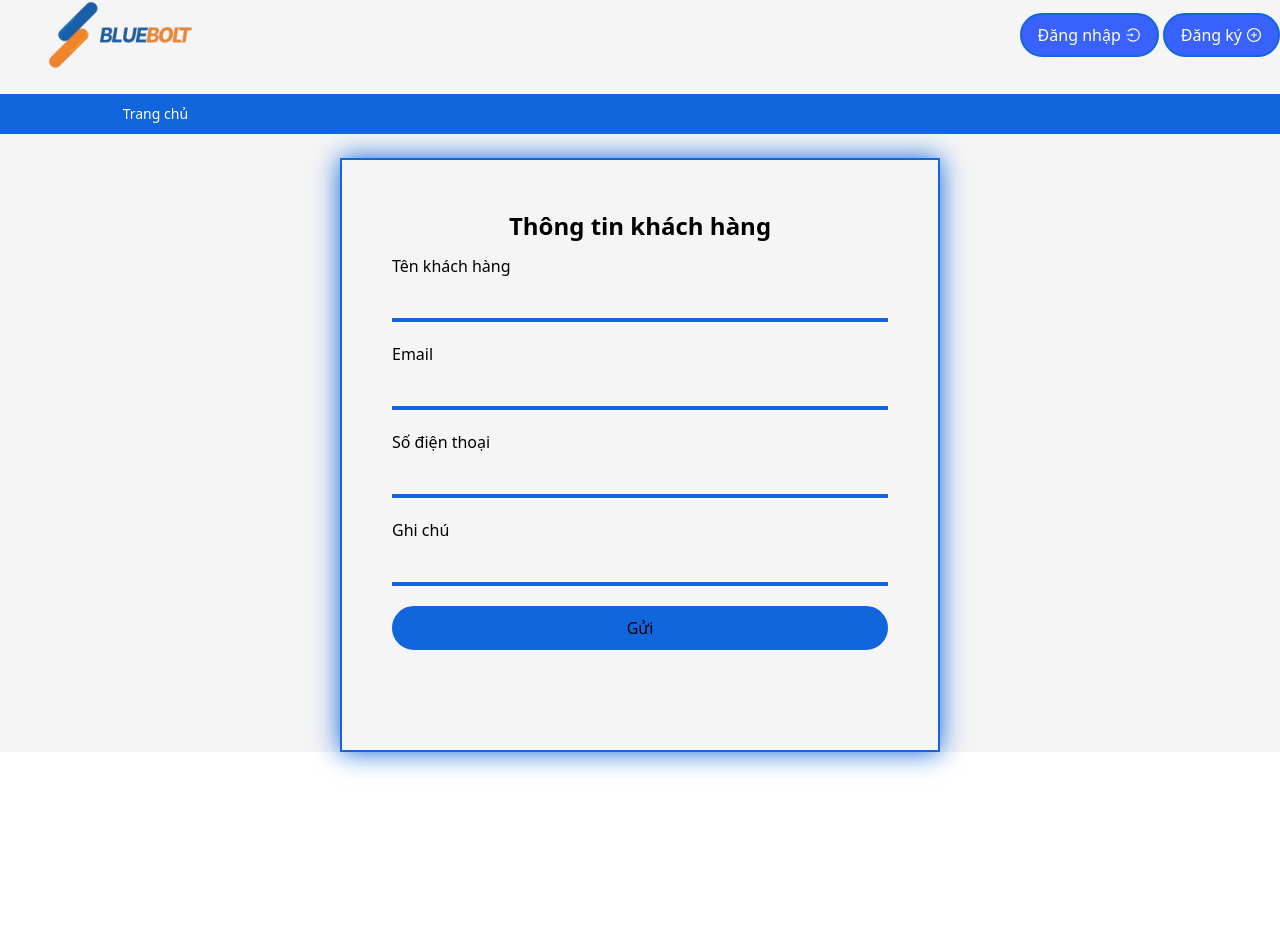
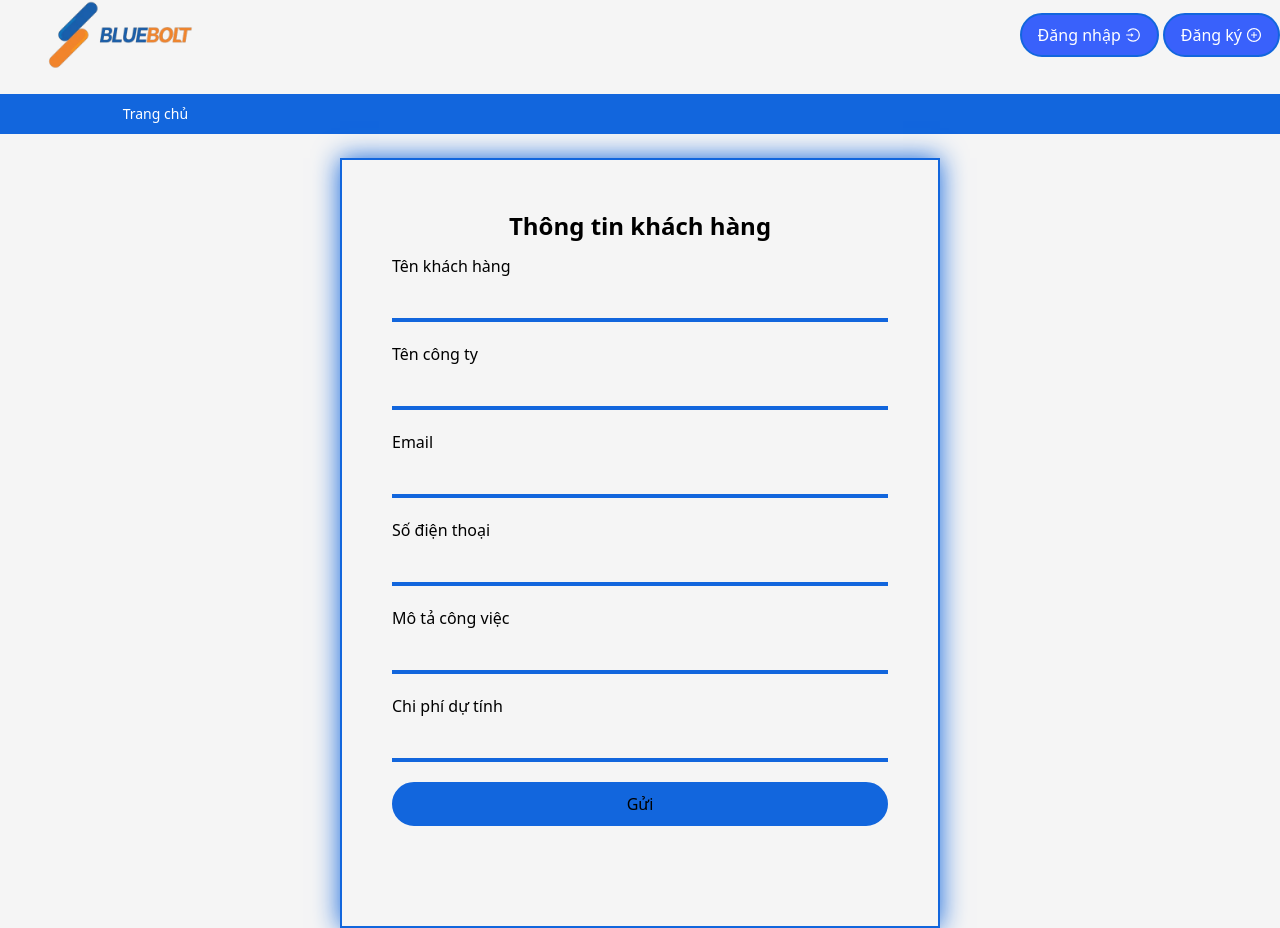
Before and after one commit to AhKhoi202/partner, a React (Create React App) app: page /potentialcustomers in a window 1280 px wide. Before the commit the page ends 800 px from the top, so only its background shows below. Built offline with nearby package versions, Linux system fonts and the light colour scheme.

Commit message:
them cot trong bang

```diff
--- a/package.json
+++ b/package.json
@@ -12,6 +12,7 @@
     "react-data-table-component": "^7.5.4",
     "react-dom": "^18.2.0",
     "react-icons": "^4.11.0",
+    "react-number-format": "^5.3.1",
     "react-redux": "^8.1.3",
     "react-router-dom": "^6.18.0",
     "react-scripts": "5.0.1",
--- a/src/App.js
+++ b/src/App.js
@@ -38,11 +38,9 @@ function App() {
 
         <Route path={path.SYSTEM} element={<System />}>
           <Route path={path.EDIT_ACCOUNT} element={<EditAccount />} />
-          {/* { currentData.roleId === 'r1' &&( */}
           <Route path={path.LIST_CUSTOMERS} element={<ListCustomers />} />
           <Route path={path.LIST_ALLCUSTOMERS} element={<AllCustomers />} />
           <Route path={path.LIST_PARTNER} element={<ListPartner />} />
-          {/* )} */}
         </Route>
       </Routes>
     </div>
--- a/src/containers/public/PotentialCustomers.js
+++ b/src/containers/public/PotentialCustomers.js
@@ -10,8 +10,10 @@ const PotentialCustomers = () => {
   const [payload, setPlayload] = useState({
     phone: "",
     name: "",
+    companyName: "",
     email: "",
     note: "",
+    estimatedCosts: "",
   });
 
   const handleSubmit = async () => {
@@ -31,6 +33,7 @@ const PotentialCustomers = () => {
           name: "",
           email: "",
           note: "",
+          estimatedCosts: "",
         });
       });
     } else {
@@ -52,7 +55,16 @@ const PotentialCustomers = () => {
             value={payload.name}
             setValue={setPlayload}
             keyPayload={"name"}
-            type={"name"}
+            type={"text"}
+          />
+          <InputForm
+            setInvalidFields={setInvalidFields}
+            invalidFields={invalidFields}
+            label={"Tên công ty"}
+            value={payload.companyName}
+            setValue={setPlayload}
+            keyPayload={"companyName"}
+            type={"text"}
           />
           <InputForm
             setInvalidFields={setInvalidFields}
@@ -61,7 +73,7 @@ const PotentialCustomers = () => {
             value={payload.email}
             setValue={setPlayload}
             keyPayload={"email"}
-            type={"email"}
+            type={"text"}
           />
           <InputForm
             setInvalidFields={setInvalidFields}
@@ -75,11 +87,20 @@ const PotentialCustomers = () => {
           <InputForm
             setInvalidFields={setInvalidFields}
             invalidFields={invalidFields}
-            label={"Ghi chú"}
+            label={"Mô tả công việc"}
             value={payload.note}
             setValue={setPlayload}
             keyPayload={"note"}
-            type={"note"}
+            type={"text"}
+          />
+          <InputForm
+            setInvalidFields={setInvalidFields}
+            invalidFields={invalidFields}
+            label={"Chi phí dự tính"}
+            value={payload.estimatedCosts}
+            setValue={setPlayload}
+            keyPayload={"estimatedCosts"}
+            type={""}
           />
           <Button
             text={"Gửi"}
--- a/src/containers/system/AllCustomers.js
+++ b/src/containers/system/AllCustomers.js
@@ -90,6 +90,12 @@ const AllCustomers = () => {
       edittable: true,
     },
     {
+      title: "Tên công ty",
+      dataIndex: "companyName",
+      align: "center",
+      edittable: true,
+    },
+    {
       title: "SĐT",
       dataIndex: "phone",
       align: "center",
@@ -104,6 +110,12 @@ const AllCustomers = () => {
     {
       title: "Mô tả công việc",
       dataIndex: "note",
+      align: "center",
+      edittable: true,
+    },
+    {
+      title: "Chi phí dự tính",
+      dataIndex: "estimatedCosts",
       align: "center",
       edittable: true,
     },
--- a/src/containers/system/ListCustomers.js
+++ b/src/containers/system/ListCustomers.js
@@ -3,6 +3,7 @@ import { useDispatch, useSelector } from "react-redux";
 import { getCustomers } from "../../store/actions/user";
 import { Table, Popconfirm, Button, Space, Input, Form } from "antd";
 import { apiDeleteCustomers, apiEditCustomers } from "../../services";
+import './css/custom-antd.css'
 
 const ListCustomers = () => {
   const { customers } = useSelector((state) => state.customer);
@@ -79,28 +80,54 @@ const ListCustomers = () => {
 
   const column = [
     {
+      key: "name",
       title: "Tên khách hàng",
       dataIndex: "name",
       align: "center",
       edittable: true,
+      sorter: (a, b) => a.name.localeCompare(b.name),
+
+      // sortOrder: sortedInfo.columnKey === "name" && sortedInfo.order
     },
     {
+      key: "companyName",
+      title: "Tên công ty",
+      dataIndex: "companyName",
+      align: "center",
+      edittable: true,
+      sorter: (a, b) => a.companyName.localeCompare(b.companyName),
+    },
+    {
+      key: "phone",
       title: "Sđt",
       dataIndex: "phone",
       align: "center",
       edittable: true,
+      sorter: (a, b) => a.phone.localeCompare(b.phone),
     },
     {
+      key: "email",
       title: "Email",
       dataIndex: "email",
       align: "center",
       edittable: true,
+      sorter: (a, b) => a.email.localeCompare(b.email),
     },
     {
+      key: "note",
       title: "Mô tả yêu cầu",
       dataIndex: "note",
       align: "center",
       edittable: true,
+      sorter: (a, b) => a.note.localeCompare(b.note),
+    },
+    {
+      key: "estimatedCosts",
+      title: "Chi phí dự tính",
+      dataIndex: "estimatedCosts",
+      align: "center",
+      edittable: true,
+      sorter: (a, b) => a.estimatedCosts.localeCompare(b.estimatedCosts),
     },
     {
       title: "Hành động",
@@ -176,7 +203,7 @@ const ListCustomers = () => {
               cell: EditTableCell,
             },
           }}
-          className="py-4 px-4 rounded-xl h-full"
+          className="py-4 px-4 rounded-xl h-full sort-icon text-to-hide"
           columns={mergedColumns}
           dataSource={customers}
           bordered
--- a/src/containers/system/System.js
+++ b/src/containers/system/System.js
@@ -6,7 +6,7 @@ import { Header, Sidebar } from "./";
 
 const System = () => {
   const { isLoggedIn } = useSelector((state) => state.auth);
-  if (!isLoggedIn) return <Navigate to={`/${path.LOGIN}`} replace={true} />;
+  if (!isLoggedIn) return < Navigate to={`/${path.LOGIN}`} replace={true} />;
   return (
     <div className="w-full h-screen flex flex-col items-center">
       <Header />
--- /dev/null
+++ b/src/containers/system/css/custom-antd.css
@@ -0,0 +1,8 @@
+.text-to-hide {
+  visibility: visible;
+  transition: visibility 0.3s;
+}
+
+.sort-icon:hover + .text-to-hide {
+  visibility: hidden;
+}
--- a/src/ultils/constant.js
+++ b/src/ultils/constant.js
@@ -6,7 +6,7 @@ export const path = {
     KHACH_HANG_TIEM_NANG: 'potentialcustomers',
 
 
-    SYSTEM: '/he-thong/*',
+    SYSTEM: '/he-thong/',
     EDIT_ACCOUNT: 'sua-thong-tin-ca-nhan',
     LIST_CUSTOMERS: 'ds-khach-hang',
     LIST_PARTNER: 'ds-partner',
--- a/src/ultils/validataFields.js
+++ b/src/ultils/validataFields.js
@@ -1,18 +1,37 @@
+const isPhoneZero = (phoneNumber) => {
+  return phoneNumber.charAt(0) === "0";
+};
+
 
 const validate = (payload, setInvalidFields) => {
   let invalids = 0;
   let fields = Object.entries(payload);
   fields.forEach((item) => {
     if (item[1] === "") {
-        setInvalidFields((prev) => [...prev, {
+      setInvalidFields((prev) => [
+        ...prev,
+        {
           name: item[0],
           message: "Bạn không được bỏ trống trường này.",
-        }]);
+        },
+      ]);
       invalids++;
     }
   });
   fields.forEach((item) => {
     switch (item[0]) {
+      // case "name":
+      //   if (/^[a-zA-Z\s]+$/.item[1]) {
+      //     setInvalidFields((prev) => [
+      //       ...prev,
+      //       {
+      //         name: item[0],
+      //         message: "Tên người dùng không hợp lệ.",
+      //       },
+      //     ]);
+      //     invalids++;
+      //   }
+      //   break;
       case "password":
         if (item[1].length < 6) {
           setInvalidFields((prev) => [
@@ -26,7 +45,11 @@ const validate = (payload, setInvalidFields) => {
         }
         break;
       case "phone":
-          if (!+item[1]) {
+        if (
+          !/^\d+$/.test(item[1]) ||
+          item[1].length !== 10 ||
+          !isPhoneZero(item[1])
+        ) {
           setInvalidFields((prev) => [
             ...prev,
             {
@@ -55,6 +78,6 @@ const validate = (payload, setInvalidFields) => {
     }
   });
   return invalids;
-  }
+};
 
-  export default validate
+export default validate;
```
Lines whose indentation alone changed are shown as unchanged.
